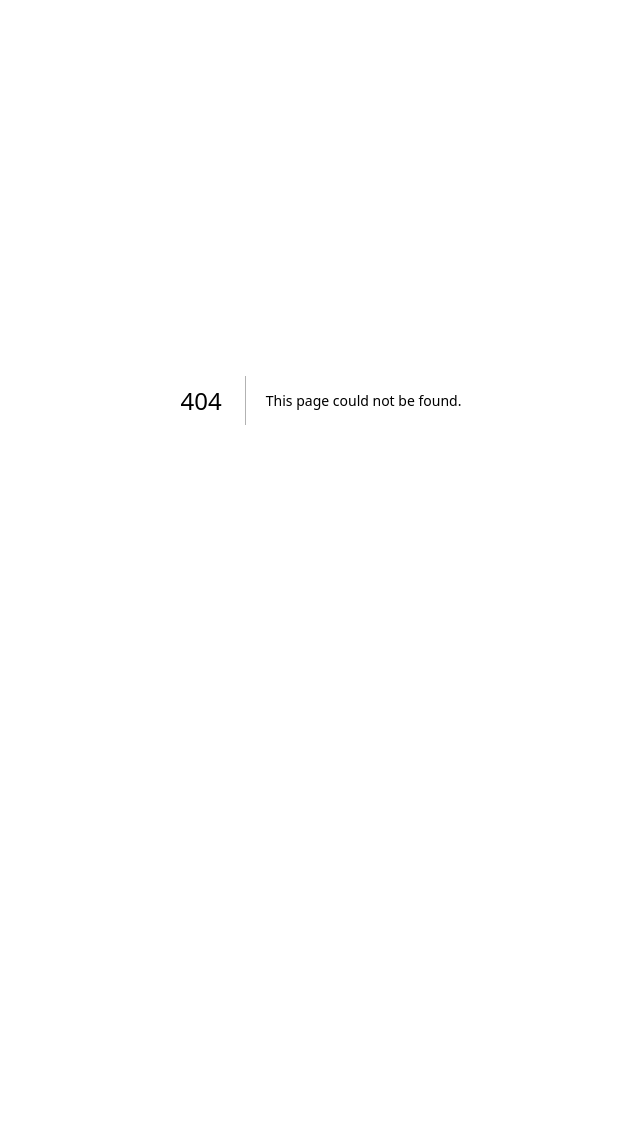
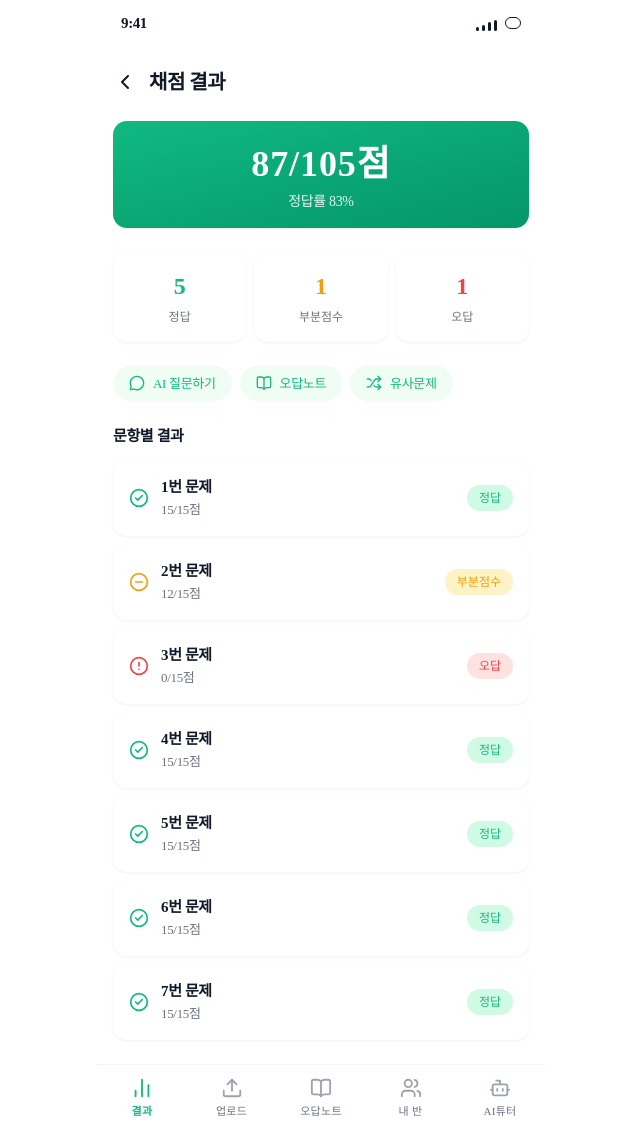
Before and after one commit to CloudComputing-G/FE, a Next.js app: page /student/results in a window 1280 px wide. Before the commit this address had no page. Shown: the whole page, without its empty margins (319-959 px from the left). Before the commit the page ends 800 px from the top, so only its background shows below. Built offline with nearby package versions, Linux system fonts and the light colour scheme.

Commit message:
Implement Student Results Page with problem summary
This file implements the Student Results Page, displaying problem statuses, scores, and action buttons for students. It includes a tab bar for navigation and a summary of results.

```diff
--- /dev/null
+++ b/app/student/results/page.tsx
@@ -0,0 +1,209 @@
+"use client";
+
+import Link from "next/link";
+import { ChevronLeft, MessageCircle, BookOpen, Shuffle, CheckCircle2, AlertCircle, MinusCircle, BarChart2, Upload, Users, Bot } from "lucide-react";
+import { cn } from "@/lib/utils";
+
+type ProblemStatus = "correct" | "partial" | "wrong";
+
+const problems: {
+  number: number;
+  label: string;
+  score: string;
+  status: ProblemStatus;
+}[] = [
+  { number: 1, label: "1번 문제", score: "15/15점", status: "correct" },
+  { number: 2, label: "2번 문제", score: "12/15점", status: "partial" },
+  { number: 3, label: "3번 문제", score: "0/15점",  status: "wrong"   },
+  { number: 4, label: "4번 문제", score: "15/15점", status: "correct" },
+  { number: 5, label: "5번 문제", score: "15/15점", status: "correct" },
+  { number: 6, label: "6번 문제", score: "15/15점", status: "correct" },
+  { number: 7, label: "7번 문제", score: "15/15점", status: "correct" },
+];
+
+const statusConfig: Record<
+  ProblemStatus,
+  { badge: string; text: string; icon: typeof CheckCircle2; iconColor: string; label: string }
+> = {
+  correct: {
+    badge: "bg-[#D1FAE5]",
+    text: "text-[#10B981]",
+    icon: CheckCircle2,
+    iconColor: "text-[#10B981]",
+    label: "정답",
+  },
+  partial: {
+    badge: "bg-[#FEF3C7]",
+    text: "text-[#F59E0B]",
+    icon: MinusCircle,
+    iconColor: "text-[#F59E0B]",
+    label: "부분점수",
+  },
+  wrong: {
+    badge: "bg-[#FEE2E2]",
+    text: "text-[#EF4444]",
+    icon: AlertCircle,
+    iconColor: "text-[#EF4444]",
+    label: "오답",
+  },
+};
+
+const tabs = [
+  { label: "결과", icon: BarChart2, href: "/student/results", active: true },
+  { label: "업로드", icon: Upload, href: "/student/upload", active: false },
+  { label: "오답노트", icon: BookOpen, href: "#", active: false },
+  { label: "내 반", icon: Users, href: "/student/my-class", active: false },
+  { label: "AI튜터", icon: Bot, href: "#", active: false },
+];
+
+export default function StudentResultsPage() {
+  return (
+    <div className="flex flex-col w-full max-w-md min-h-screen bg-white mx-auto">
+      {/* StatusBar */}
+      <div className="flex items-center justify-between px-6 pt-3 pb-2 bg-white">
+        <span className="text-[15px] font-semibold text-[#111827] tracking-tight">9:41</span>
+        <div className="flex items-center gap-1">
+          <div className="flex gap-[3px] items-end h-4">
+            <div className="w-[3px] h-[4px] bg-[#111827] rounded-sm" />
+            <div className="w-[3px] h-[6px] bg-[#111827] rounded-sm" />
+            <div className="w-[3px] h-[9px] bg-[#111827] rounded-sm" />
+            <div className="w-[3px] h-[11px] bg-[#111827] rounded-sm" />
+          </div>
+          <div className="w-4 h-3 border border-[#111827] rounded-sm ml-1" />
+        </div>
+      </div>
+
+      {/* Scrollable Content */}
+      <div className="flex-1 overflow-y-auto px-4 pt-6 pb-6 flex flex-col gap-6">
+
+        {/* Page header: back + title */}
+        <div className="flex items-center gap-3">
+          <button aria-label="뒤로가기" className="active:opacity-70">
+            <ChevronLeft className="w-6 h-6 text-[#111827]" />
+          </button>
+          <h1 className="text-[20px] font-bold text-[#111827] leading-[30px] tracking-tight">
+            채점 결과
+          </h1>
+        </div>
+
+        {/* Score card — gradient green */}
+        <div className="rounded-xl px-4 pt-2 pb-4 bg-gradient-to-br from-[#10B981] to-[#059669] shadow-[0px_1px_3px_0px_rgba(0,0,0,0.06)]">
+          <p className="text-[36px] font-bold text-white leading-[54px] tracking-wide text-center mt-2">
+            87/105점
+          </p>
+          <p className="text-[14px] text-white/90 leading-[21px] tracking-tight text-center">
+            정답률 83%
+          </p>
+        </div>
+
+        {/* Summary stat cards */}
+        <div className="flex gap-2">
+          {/* 정답 */}
+          <div className="flex-1 bg-white rounded-xl shadow-[0px_1px_3px_0px_rgba(0,0,0,0.06)] px-4 pt-4 pb-4 flex flex-col gap-1 items-center">
+            <p className="text-[24px] font-bold text-[#10B981] leading-[36px]">5</p>
+            <p className="text-[12px] text-[#6B7280] leading-[18px]">정답</p>
+          </div>
+          {/* 부분점수 */}
+          <div className="flex-1 bg-white rounded-xl shadow-[0px_1px_3px_0px_rgba(0,0,0,0.06)] px-4 pt-4 pb-4 flex flex-col gap-1 items-center">
+            <p className="text-[24px] font-bold text-[#F59E0B] leading-[36px]">1</p>
+            <p className="text-[12px] text-[#6B7280] leading-[18px]">부분점수</p>
+          </div>
+          {/* 오답 */}
+          <div className="flex-1 bg-white rounded-xl shadow-[0px_1px_3px_0px_rgba(0,0,0,0.06)] px-4 pt-4 pb-4 flex flex-col gap-1 items-center">
+            <p className="text-[24px] font-bold text-[#EF4444] leading-[36px]">1</p>
+            <p className="text-[12px] text-[#6B7280] leading-[18px]">오답</p>
+          </div>
+        </div>
+
+        {/* Action buttons */}
+        <div className="flex gap-2">
+          <button className="flex items-center gap-2 px-4 py-[8px] rounded-full bg-[#F0FDF4] active:opacity-70">
+            <MessageCircle className="w-4 h-4 text-[#10B981]" />
+            <span className="text-[13px] font-medium text-[#10B981] leading-[19.5px] tracking-tight whitespace-nowrap">
+              AI 질문하기
+            </span>
+          </button>
+          <button className="flex items-center gap-2 px-4 py-[8px] rounded-full bg-[#F0FDF4] active:opacity-70">
+            <BookOpen className="w-4 h-4 text-[#10B981]" />
+            <span className="text-[13px] font-medium text-[#10B981] leading-[19.5px] tracking-tight whitespace-nowrap">
+              오답노트
+            </span>
+          </button>
+          <button className="flex items-center gap-2 px-4 py-[8px] rounded-full bg-[#F0FDF4] active:opacity-70">
+            <Shuffle className="w-4 h-4 text-[#10B981]" />
+            <span className="text-[13px] font-medium text-[#10B981] leading-[19.5px] tracking-tight whitespace-nowrap">
+              유사문제
+            </span>
+          </button>
+        </div>
+
+        {/* Problem list section */}
+        <div className="flex flex-col gap-3">
+          <h2 className="text-[15px] font-semibold text-[#111827] leading-[22.5px] tracking-tight">
+            문항별 결과
+          </h2>
+          <div className="flex flex-col gap-2">
+            {problems.map((problem) => {
+              const cfg = statusConfig[problem.status];
+              const Icon = cfg.icon;
+              return (
+                <div
+                  key={problem.number}
+                  className="bg-white rounded-xl shadow-[0px_1px_3px_0px_rgba(0,0,0,0.06)] px-4 py-4"
+                >
+                  <div className="flex items-center">
+                    {/* Status icon */}
+                    <Icon className={cn("w-5 h-5 flex-shrink-0", cfg.iconColor)} />
+                    {/* Problem name + score */}
+                    <div className="ml-3 flex flex-col gap-[2px] flex-1 min-w-0">
+                      <span className="text-[15px] font-semibold text-[#111827] leading-[22.5px] tracking-tight">
+                        {problem.label}
+                      </span>
+                      <span className="text-[13px] text-[#6B7280] leading-[19.5px] tracking-tight">
+                        {problem.score}
+                      </span>
+                    </div>
+                    {/* Status badge */}
+                    <span
+                      className={cn(
+                        "ml-2 text-[12px] font-medium leading-[18px] px-3 py-1 rounded-full flex-shrink-0",
+                        cfg.badge,
+                        cfg.text
+                      )}
+                    >
+                      {cfg.label}
+                    </span>
+                  </div>
+                </div>
+              );
+            })}
+          </div>
+        </div>
+      </div>
+
+      {/* TabBar */}
+      <div className="flex items-center justify-between bg-white px-[15px] py-2 border-t border-[#F3F4F6]">
+        {tabs.map(({ label, icon: Icon, href, active }) => (
+          <Link
+            key={label}
+            href={href}
+            className="flex flex-col items-center gap-1 w-[60px] py-1 active:opacity-70"
+            aria-label={label}
+          >
+            <Icon
+              className={cn("w-[22px] h-[22px]", active ? "text-[#10B981]" : "text-[#9CA3AF]")}
+            />
+            <span
+              className={cn(
+                "text-[11px] leading-[16.5px] tracking-wide",
+                active ? "font-semibold text-[#10B981]" : "font-medium text-[#6B7280]"
+              )}
+            >
+              {label}
+            </span>
+          </Link>
+        ))}
+      </div>
+    </div>
+  );
+}
```
